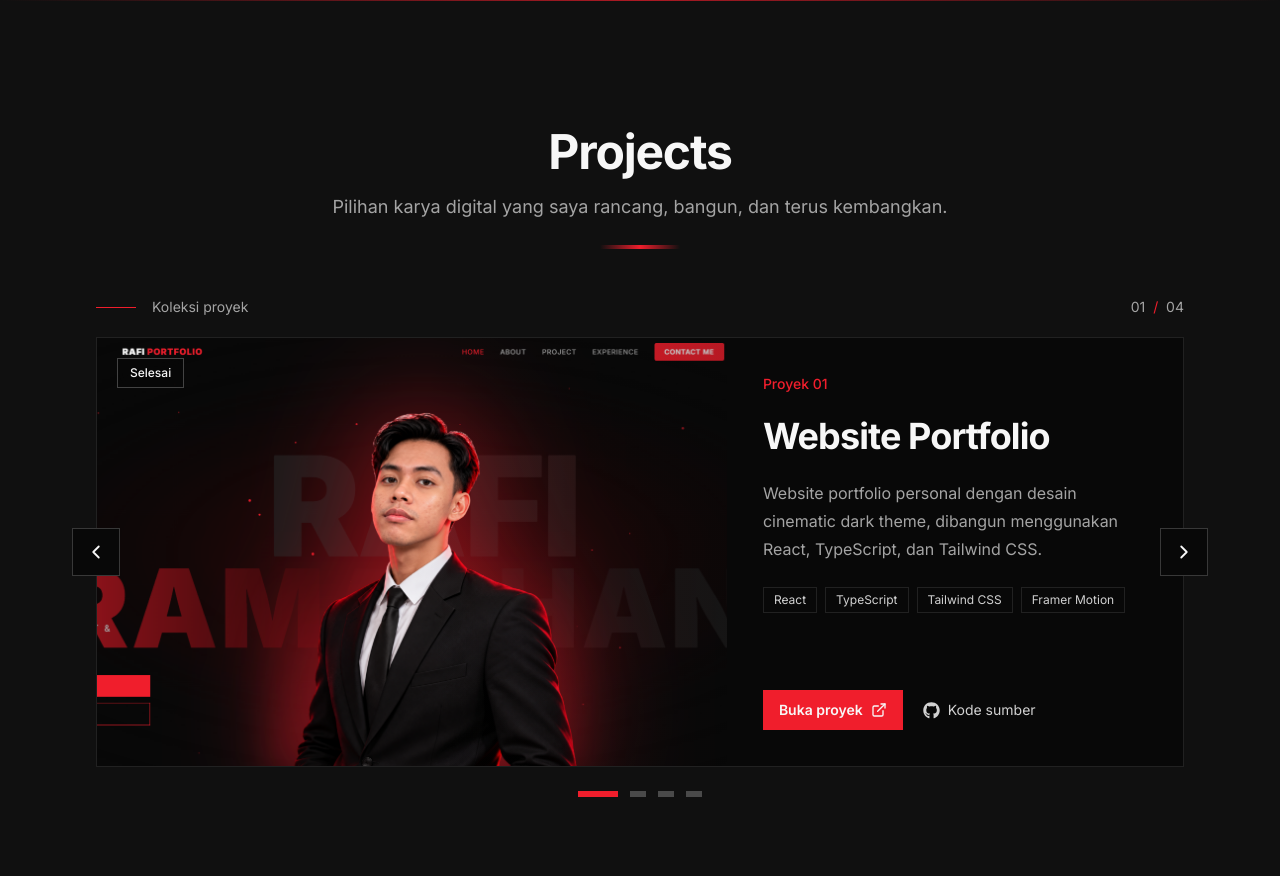
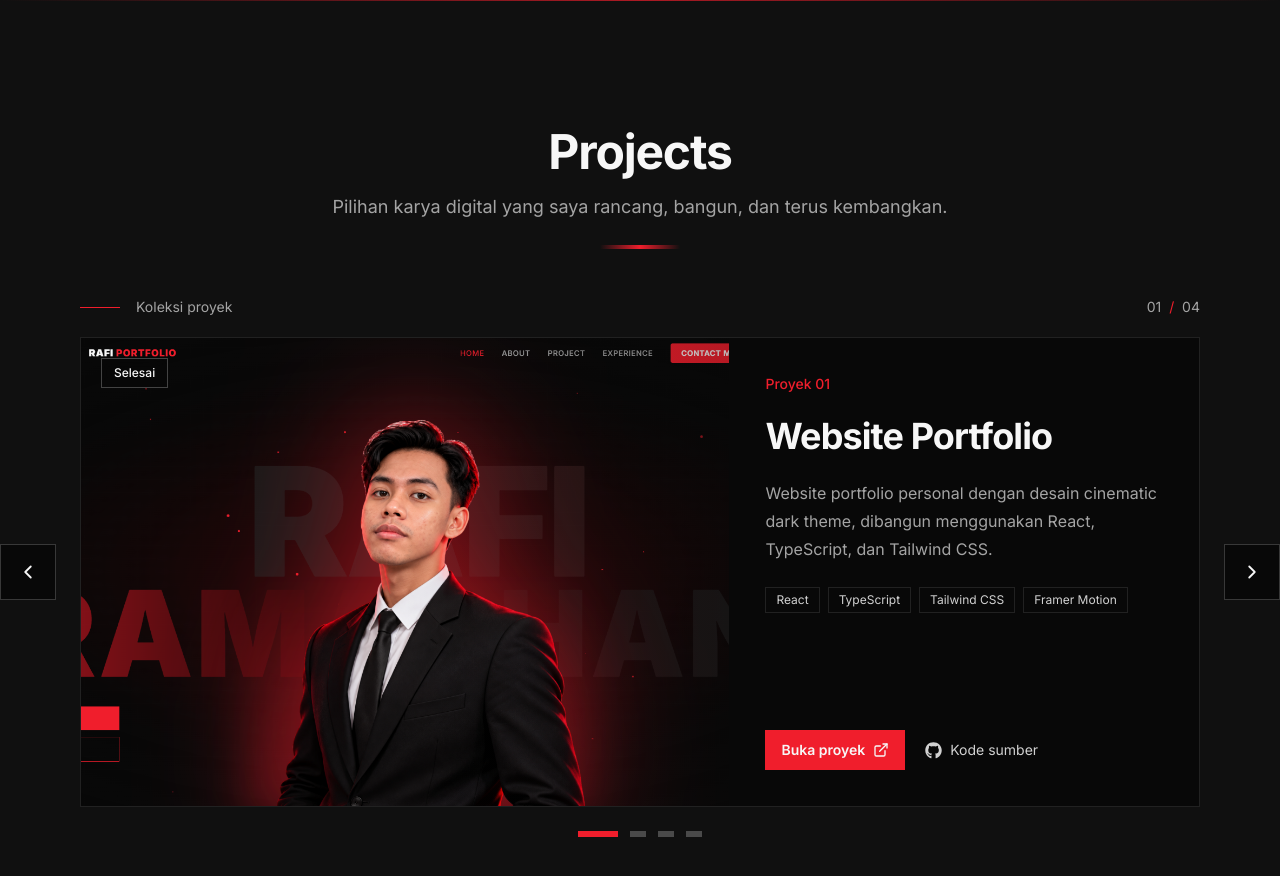
Before and after one commit to rafiktb21-design/rafi-portfolio, a React (Vite) app: page / in a window 1280 px wide. Shown: the part 1600-2476 px from the top of the page. Built offline with nearby package versions, Linux system fonts and the light colour scheme.

Commit message:
Refine project carousel depth

```diff
--- a/src/sections/Projects.tsx
+++ b/src/sections/Projects.tsx
@@ -7,19 +7,25 @@ import { projects } from '../data/projects';
 
 const slideVariants = {
   enter: (direction: number) => ({
-    x: direction > 0 ? '105%' : '-105%',
-    opacity: 0,
-    scale: 0.96,
+    x: direction > 0 ? '-72%' : '72%',
+    rotateY: direction > 0 ? 22 : -22,
+    scale: 0.9,
+    opacity: 0.45,
+    zIndex: 2,
   }),
   center: {
     x: 0,
+    rotateY: 0,
+    scale: 1,
     opacity: 1,
-    scale: 1,
+    zIndex: 3,
   },
   exit: (direction: number) => ({
-    x: direction > 0 ? '-105%' : '105%',
-    opacity: 0,
-    scale: 0.96,
+    x: direction > 0 ? '18%' : '-18%',
+    rotateY: direction > 0 ? -12 : 12,
+    scale: 0.94,
+    opacity: 0.32,
+    zIndex: 1,
   }),
 };
 
@@ -47,7 +53,7 @@ export function Projects() {
     <section id="project" className="relative overflow-hidden bg-[#101010] py-24 md:py-32">
       <div className="pointer-events-none absolute inset-x-0 top-0 h-px bg-gradient-to-r from-transparent via-[#F01E2C]/70 to-transparent" />
 
-      <div className="relative mx-auto max-w-6xl px-4 sm:px-6 lg:px-8">
+      <div className="relative mx-auto max-w-7xl px-4 sm:px-10 lg:px-20">
         <SectionHeading
           title="Projects"
           subtitle="Pilihan karya digital yang saya rancang, bangun, dan terus kembangkan."
@@ -66,13 +72,13 @@ export function Projects() {
             type="button"
             onClick={() => goTo(activeIndex - 1)}
             aria-label="Proyek sebelumnya"
-            className="absolute left-0 top-1/2 z-20 hidden h-12 w-12 -translate-x-1/2 -translate-y-1/2 items-center justify-center border border-white/20 bg-[#080808] text-white transition-colors hover:border-[#F01E2C] hover:bg-[#F01E2C] focus-visible:outline-2 focus-visible:outline-offset-4 focus-visible:outline-white md:flex"
+            className="absolute left-0 top-1/2 z-20 hidden h-14 w-14 -translate-x-[calc(100%+1.5rem)] -translate-y-1/2 items-center justify-center border border-white/20 bg-[#080808] text-white transition-colors hover:border-[#F01E2C] hover:bg-[#F01E2C] focus-visible:outline-2 focus-visible:outline-offset-4 focus-visible:outline-white md:flex"
           >
             <ChevronLeft size={22} />
           </button>
 
-          <div className="relative min-h-[650px] overflow-hidden border border-white/10 bg-[#080808] sm:min-h-[570px] lg:min-h-[430px]">
-            <AnimatePresence initial={false} custom={direction} mode="wait">
+          <div className="relative min-h-[670px] overflow-hidden border border-white/10 bg-[#080808] [perspective:1800px] sm:min-h-[580px] lg:min-h-[470px]">
+            <AnimatePresence initial={false} custom={direction}>
               <motion.article
                 key={project.id}
                 custom={direction}
@@ -80,7 +86,8 @@ export function Projects() {
                 initial={reduceMotion ? { opacity: 0 } : 'enter'}
                 animate="center"
                 exit={reduceMotion ? { opacity: 0 } : 'exit'}
-                transition={{ x: { type: 'spring', stiffness: 230, damping: 28 }, opacity: { duration: 0.22 }, scale: { duration: 0.35 } }}
+                transition={{ x: { type: 'spring', stiffness: 175, damping: 24 }, rotateY: { type: 'spring', stiffness: 150, damping: 22 }, opacity: { duration: 0.35 }, scale: { duration: 0.45 } }}
+                style={{ transformStyle: 'preserve-3d', transformOrigin: direction > 0 ? 'left center' : 'right center' }}
                 drag={reduceMotion ? false : 'x'}
                 dragConstraints={{ left: 0, right: 0 }}
                 dragElastic={0.12}
@@ -118,7 +125,7 @@ export function Projects() {
             type="button"
             onClick={() => goTo(activeIndex + 1)}
             aria-label="Proyek berikutnya"
-            className="absolute right-0 top-1/2 z-20 hidden h-12 w-12 translate-x-1/2 -translate-y-1/2 items-center justify-center border border-white/20 bg-[#080808] text-white transition-colors hover:border-[#F01E2C] hover:bg-[#F01E2C] focus-visible:outline-2 focus-visible:outline-offset-4 focus-visible:outline-white md:flex"
+            className="absolute right-0 top-1/2 z-20 hidden h-14 w-14 translate-x-[calc(100%+1.5rem)] -translate-y-1/2 items-center justify-center border border-white/20 bg-[#080808] text-white transition-colors hover:border-[#F01E2C] hover:bg-[#F01E2C] focus-visible:outline-2 focus-visible:outline-offset-4 focus-visible:outline-white md:flex"
           >
             <ChevronRight size={22} />
           </button>
```
